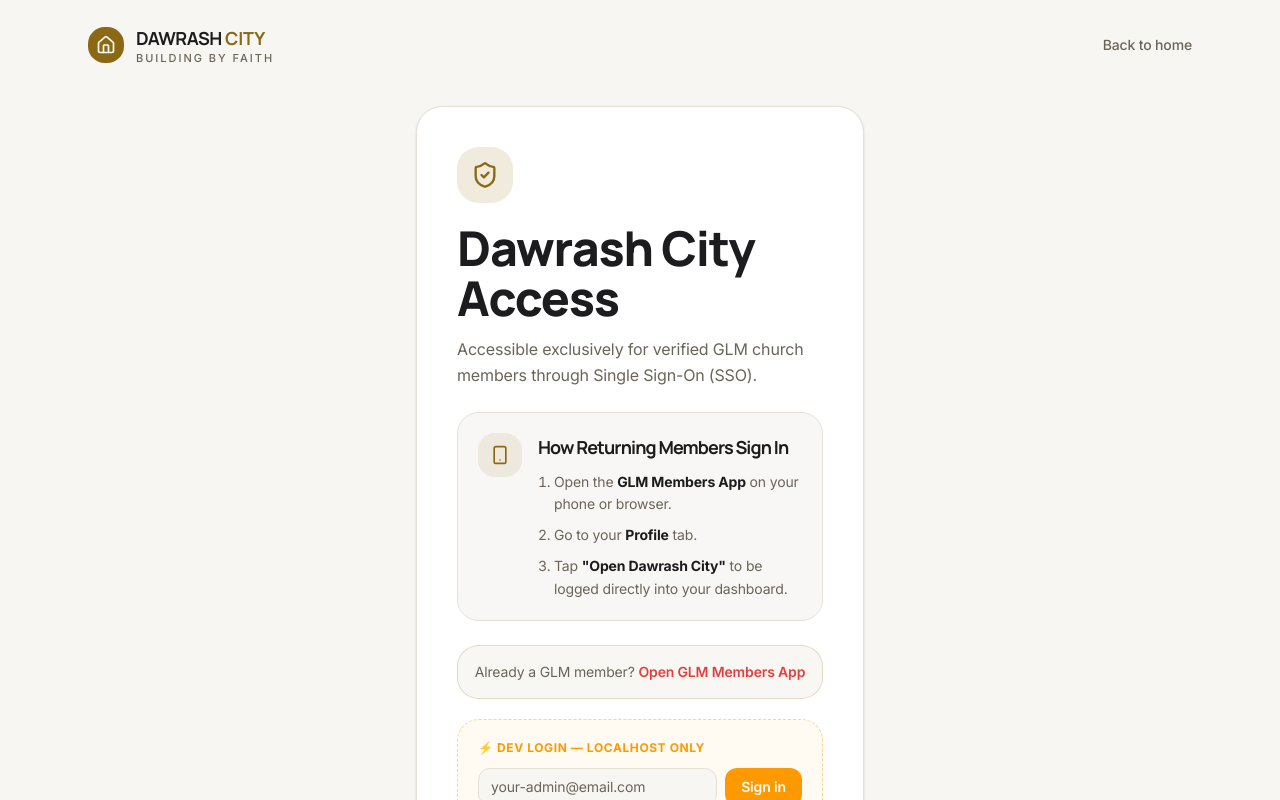
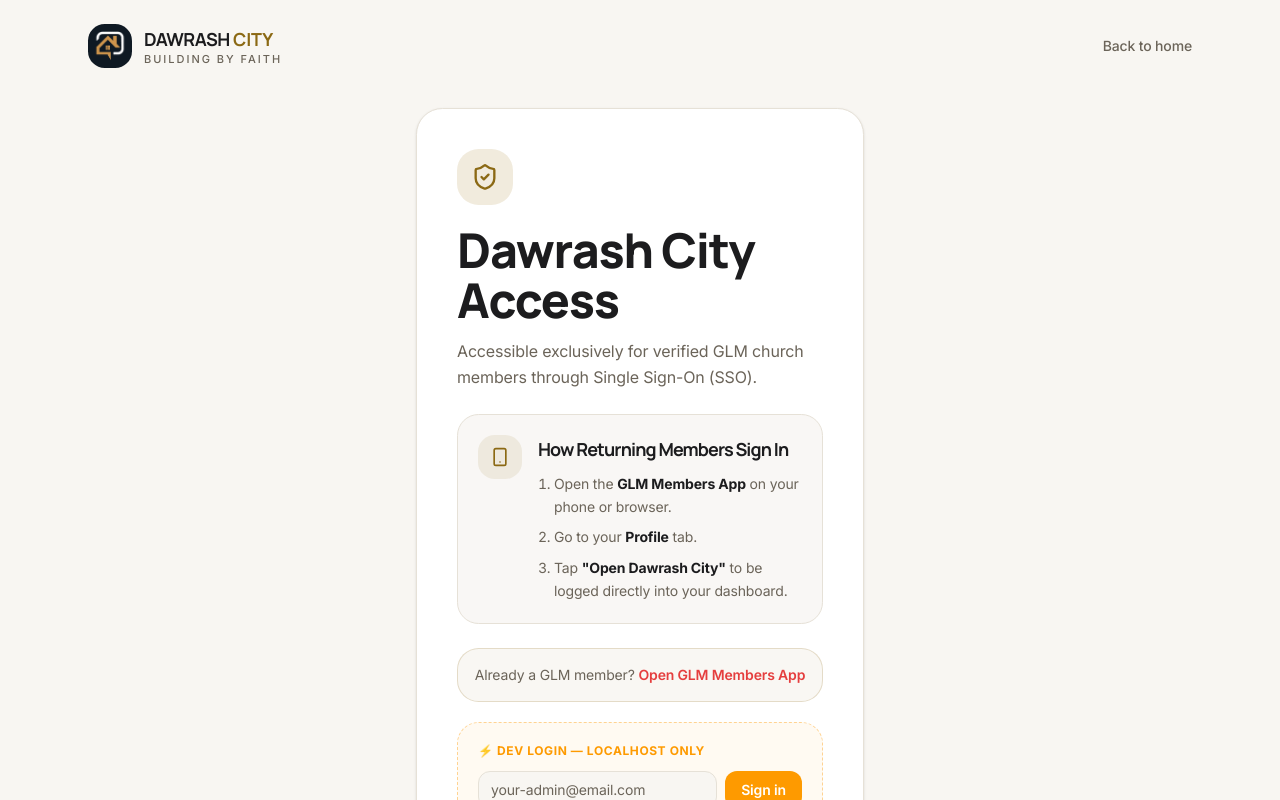
Before and after one commit to glmtechdev/Dawrash_City, a Next.js app: page /login in a window 1280 px wide. Shown: the top 800 px of the page. Built offline with nearby package versions, Linux system fonts and the light colour scheme; no server answers.

Commit message:
updated dawrash logo icon

```diff
--- a/app/icon.tsx
+++ b/app/icon.tsx
@@ -1,6 +1,6 @@
 import { ImageResponse } from 'next/og'
 
-export const size = { width: 32, height: 32 }
+export const size = { width: 48, height: 48 }
 export const contentType = 'image/png'
 
 export default function Icon() {
@@ -8,25 +8,24 @@ export default function Icon() {
     (
       <div
         style={{
-          width: 32,
-          height: 32,
-          borderRadius: 8,
+          width: 48,
+          height: 48,
+          borderRadius: 10,
           background: '#0F1923',
           display: 'flex',
           alignItems: 'center',
           justifyContent: 'center',
+          overflow: 'hidden',
         }}
       >
-        {/* Simple house/land mark in gold */}
-        <svg
-          width="20"
-          height="20"
-          viewBox="0 0 20 20"
-          fill="none"
-        >
-          {/* Roof */}
-          <path d="M10 3L18 10H15V17H5V10H2L10 3Z" fill="#8B6914" />
-        </svg>
+        {/* eslint-disable-next-line @next/next/no-img-element */}
+        <img
+          src={`${process.env.NEXT_PUBLIC_SITE_URL ?? 'http://localhost:3000'}/dawarshIcon.png`}
+          width={42}
+          height={42}
+          style={{ objectFit: 'contain' }}
+          alt=""
+        />
       </div>
     ),
     { ...size },
--- a/components/dawrash/brand.tsx
+++ b/components/dawrash/brand.tsx
@@ -1,5 +1,5 @@
+import Image from 'next/image'
 import { cn } from '@/lib/utils'
-import { Home } from 'lucide-react'
 
 export function Brand({
   className,
@@ -14,8 +14,15 @@ export function Brand({
   const subColor = tone === 'light' ? 'text-navy-foreground/60' : 'text-muted-foreground'
   return (
     <div className={cn('flex items-center gap-3', className)}>
-      <span className="flex size-9 items-center justify-center rounded-xl bg-gold text-gold-foreground">
-        <Home className="size-5" aria-hidden />
+      <span className="flex size-11 shrink-0 items-center justify-center rounded-xl bg-[#0F1923]">
+        <Image
+          src="/dawarshIcon.png"
+          alt="Dawrash City"
+          width={36}
+          height={36}
+          className="object-contain"
+          priority
+        />
       </span>
       <div className="leading-tight">
         <p className={cn('font-serif text-lg font-bold tracking-tight', textColor)}>
```
Also changed, not shown: public/dawarshIcon.png (added), 1 other file (tests, documents, lock files or other folders).
